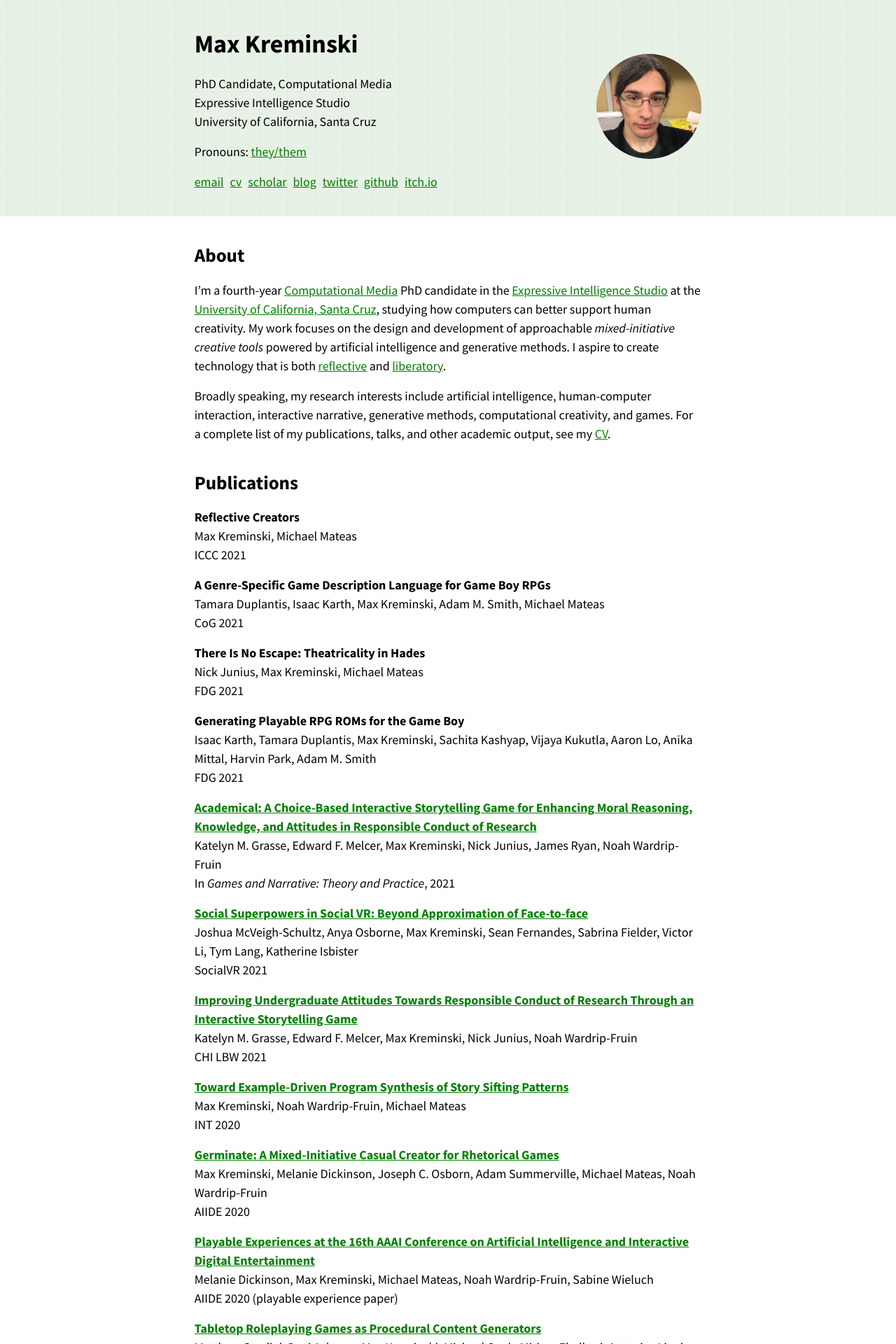
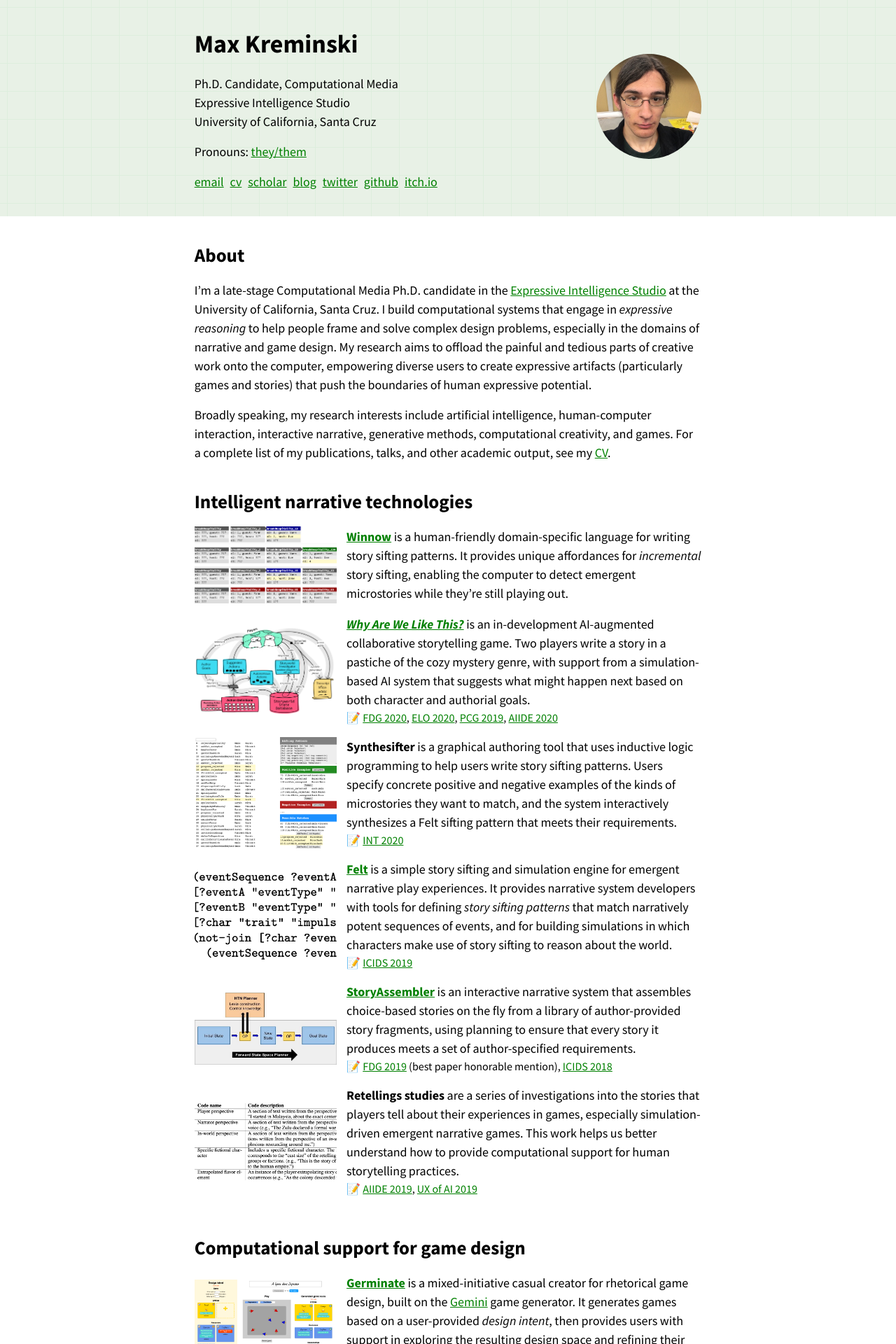
Before and after one commit to mkremins/mkremins.github.io, a Jekyll site: the page built from index.html, in a window 1280 px wide. Shown: the top 1920 px of the page at 70% size. Built offline with Jekyll 4.4.1, drawn with Linux system fonts in a browser that asks for light colours; some of the changed text lies outside the part shown.

Commit message:
Update homepage to show projects instead of pubs/talks
This needs cleanup but is good enough for now I think!

```diff
--- a/index.html
+++ b/index.html
@@ -95,19 +95,17 @@ layout: null
 		text-decoration: underline;
 	}
 	/* cards stuff */
-	.card {
-		margin-bottom: 1rem;
+	.card { display: flex; flex-flow: row wrap; align-items: center; margin-bottom: 1rem; }
+	.card-image { margin-right: 2%; width: 28%; overflow: hidden; }
+	.card-image img { width: 100%; }
+	.card-text { width: 70%; }
+	.card-text .title { font-weight: bold; }
+	.card-text .pubs { font-size: 16px; }
+	@media only screen and (max-width: 560px) {
+		.card-image { width: 80% !important; border: 1px solid #ccc; padding: 1ch; margin-bottom: 0.25rem; }
+		.card-text { width: 100% !important; }
 	}
-	.card:last-child {
-		margin-bottom: 0;
-	}
-	.title {
-		font-weight: bold;
-		margin-bottom: 0;
-	}
-	.title + p {
-		margin-top: 0;
-	}
+	/* headshot */
 	.headshot {
 		position: absolute;
 		right: 2ch;
@@ -130,7 +128,7 @@ layout: null
 		<div class="left">
 			<h1><a href="/">Max Kreminski</a></h1>
 			<div class="headshot"><img src="img/headshot.jpg" alt="Me in my workspace."></div>
-			<p class="header-affiliation">PhD Candidate, Computational Media</p>
+			<p class="header-affiliation">Ph.D. Candidate, Computational Media</p>
 			<p class="header-affiliation">Expressive Intelligence Studio</p>
 			<p class="header-affiliation">University of California, Santa Cruz</p>
 			<p class="header-pronoun">Pronouns: <a href="https://pronoun.is/they">they/them</a></p>
@@ -151,70 +149,133 @@ layout: null
 		<section class="about">
 			<div class="container">
 				<h2 class="section-title">About</h2>
-				<p>I’m a fourth-year <a href="https://www.soe.ucsc.edu/departments/computational-media">Computational Media</a> PhD candidate in the <a href="https://eis.ucsc.edu">Expressive Intelligence Studio</a> at the <a href="https://www.ucsc.edu/">University of California, Santa Cruz</a>, studying how computers can better support human creativity. My work focuses on the design and development of approachable <em>mixed-initiative creative tools</em> powered by artificial intelligence and generative methods<!--, with the goal of helping people create stuff they wouldn’t be able to create alone-->. I aspire to create technology that is both <a href="https://twitter.com/maxkreminski/status/1272245033136091136">reflective</a> and <a href="https://twitter.com/chrisamaphone/status/1291804250033606657">liberatory</a>.</p>
+				<p>I’m a late-stage Computational Media Ph.D. candidate in the <a href="https://eis.ucsc.edu">Expressive Intelligence Studio</a> at the University of California, Santa Cruz. I build computational systems that engage in <em>expressive reasoning</em> to help people frame and solve complex design problems, especially in the domains of narrative and game design. My research aims to offload the painful and tedious parts of creative work onto the computer, empowering diverse users to create expressive artifacts (particularly games and stories) that push the boundaries of human expressive potential.</p>
 				<p>Broadly speaking, my research interests include artificial intelligence, human-computer interaction, interactive narrative, generative methods, computational creativity, and games. For a complete list of my publications, talks, and other academic output, see my <a href="/cv">CV</a>.</p>
 			</div>
 		</section>
-		<section id="publications">
+		<section id="int-projects">
 			<div class="container">
-				<h2 class="section-title">Publications</h2>
-				{% for pub in site.data.publications %}
-				<div class="card pub-card">
-					<div class="title">{% if pub.url and pub.url != "" %}<a href="{{pub.url}}">{{pub.title}}</a>{% else %}{{pub.title}}{% endif %}</div>
-					<div class="authors">{{pub.authors | join: ", "}}</div>
-					<div class="venue"><span title="{{pub.venue_long}}">{{pub.venue}}</span> {{pub.year}} {% if pub.venue_note and pub.venue_note != "" %}({{pub.venue_note}}){% endif %}</div>
+				<h2 class="section-title">Intelligent narrative technologies</h2>
+				<div class="card project-card">
+					<div class="card-image"><img src="/img/projects/Winnow.png" alt=""></div>
+					<div class="card-text">
+						<span class="title"><a href="https://github.com/mkremins/winnow">Winnow</a></span> is a human-friendly domain-specific language for writing story sifting patterns. It provides unique affordances for <em>incremental</em> story sifting, enabling the computer to detect emergent microstories while they’re still playing out.
+					</div>
 				</div>
-			  {% endfor %}
+				<div class="card project-card">
+					<div class="card-image"><img src="/img/projects/WAWLT.png" alt=""></div>
+					<div class="card-text">
+						<span class="title"><a href="https://github.com/ItsProbablyFine/WAWLT"><em>Why Are We Like This?</em></a></span> is an in-development AI-augmented collaborative storytelling game. Two players write a story in a pastiche of the cozy mystery genre, with support from a simulation-based AI system that suggests what might happen next based on both character and authorial goals.<!--  <a href="https://github.com/ItsProbablyFine/WAWLT">Code available here.</a>-->
+						<div class="pubs">
+							📝 <a href="https://mkremins.github.io/publications/WAWLT_FDG2020.pdf">FDG 2020</a>, <a href="https://mkremins.github.io/publications/WAWLT_ELO2020.pdf">ELO 2020</a>, <a href="https://mkremins.github.io/publications/CozyMysteryConstructionKit.pdf">PCG 2019</a>, <a href="https://www.aaai.org/ojs/index.php/AIIDE/article/view/7457">AIIDE 2020</a>
+						</div>
+					</div>
+				</div>
+				<div class="card project-card">
+					<div class="card-image"><img src="/img/projects/Synthesifter.png" alt=""></div>
+					<div class="card-text">
+						<span class="title">Synthesifter</span> is a graphical authoring tool that uses inductive logic programming to help users write story sifting patterns. Users specify concrete positive and negative examples of the kinds of microstories they want to match, and the system interactively synthesizes a Felt sifting pattern that meets their requirements.
+						<div class="pubs">
+							📝 <a href="https://mkremins.github.io/publications/Synthesifter_INT2020.pdf">INT 2020</a>
+						</div>
+					</div>
+				</div>
+				<div class="card project-card">
+					<div class="card-image"><img src="/img/projects/Felt.png" alt="" style="width:320%"></div>
+					<div class="card-text">
+						<span class="title"><a href="https://github.com/mkremins/felt">Felt</a></span> is a simple story sifting and simulation engine for emergent narrative play experiences. It provides narrative system developers with tools for defining <em>story sifting patterns</em> that match narratively potent sequences of events, and for building simulations in which characters make use of story sifting to reason about the world.<!--  <a href="https://github.com/mkremins/felt">Code available here.</a>-->
+						<div class="pubs">
+							📝 <a href="https://mkremins.github.io/publications/Felt_SimpleStorySifter.pdf">ICIDS 2019</a>
+						</div>
+					</div>
+				</div>
+				<div class="card project-card">
+					<div class="card-image"><img src="/img/projects/StoryAssembler.jpg" alt=""></div>
+					<div class="card-text">
+						<span class="title"><a href="https://github.com/LudoNarrative/StoryAssembler">StoryAssembler</a></span> is an interactive narrative system that assembles choice-based stories on the fly from a library of author-provided story fragments, using planning to ensure that every story it produces meets a set of author-specified requirements.<!--  I joined this project partway through development and worked with fellow EIS PhD student <a href="https://twitter.com/logodaedalus">Jacob Garbe</a> to bring it up to readiness for public release.<a href="https://github.com/LudoNarrative/StoryAssembler">Code available here.</a>-->
+						<div class="pubs">
+							📝 <a href="https://mkremins.github.io/publications/StoryAssembler.pdf">FDG 2019</a> (best paper honorable mention), <a href="https://mkremins.github.io/publications/Storylets_SketchingAMap.pdf">ICIDS 2018</a>
+						</div>
+					</div>
+				</div>
+				<div class="card project-card">
+					<div class="card-image"><img src="/img/projects/Retellings.png" alt=""></div>
+					<div class="card-text">
+						<span class="title">Retellings studies</span> are a series of investigations into the stories that players tell about their experiences in games, especially simulation-driven emergent narrative games. This work helps us better understand how to provide computational support for human storytelling practices.
+						<div class="pubs">
+							📝 <a href="https://mkremins.github.io/publications/EvaluatingViaRetellings.pdf">AIIDE 2019</a>, <a href="https://mkremins.github.io/publications/GenerativeGames_StorytellingPartners.pdf">UX of AI 2019</a>
+						</div>
+					</div>
+				</div>
 			</div>
 		</section>
-		<section id="talks">
+		<section id="gds-projects">
 			<div class="container">
-				<h2 class="section-title">Talks</h2>
-				{% for talk in site.data.talks %}
-				{% if talk.type != "panel" %}
-				<div class="card talk-card">
-					<div class="title">{% if talk.url and talk.url != "" %}<a href="{{talk.url}}">{{talk.title}}</a>{% else %}{{talk.title}}{% endif %}</div>
-					<div class="venue">{{talk.venue}} {{talk.year}} {% if talk.subvenue and talk.subvenue != "" %}({{talk.subvenue}}){% endif %}</div>
+				<h2 class="section-title">Computational support for game design</h2>
+				<div class="card project-card">
+					<div class="card-image"><img src="/img/projects/Germinate.png" alt=""></div>
+					<div class="card-text">
+						<span class="title"><a href="https://github.com/ExpressiveIntelligence/Germinate">Germinate</a></span> is a mixed-initiative casual creator for rhetorical game design, built on the <a href="https://github.com/ExpressiveIntelligence/Gemini">Gemini</a> game generator. It generates games based on a user-provided <em>design intent</em>, then provides users with support in exploring the resulting design space and refining their intent based on the generated games.<!-- <a href="https://github.com/ExpressiveIntelligence/Germinate">Code available here.</a>-->
+						<div class="pubs">
+							📝 <a href="https://mkremins.github.io/publications/Germinate_AIIDE2020.pdf">AIIDE 2020</a>
+						</div>
+					</div>
 				</div>
-				{% endif %}
-			  {% endfor %}
+				<div class="card project-card">
+					<div class="card-image"><img src="/img/projects/GBS.png" alt=""></div>
+					<div class="card-text">
+						<span class="title">GBS</span> is a genre-specific game description language for Game Boy RPGs, extracted from the <a href="https://www.gbstudio.dev/">GB Studio</a> game creation tool. We’re using it as a shared language between human designers and computational systems to build an ecosystem of novel game design support tools that better understand games as an expressive medium.<!-- <a href="https://github.com/ExpressiveIntelligence/Germinate">Code available here.</a>-->
+						<!--<div class="pubs">
+							📝 <a href="">CoG 2021</a>, <a href="">FDG 2021</a>
+						</div>-->
+					</div>
+				</div>
 			</div>
 		</section>
-		<section id="projects">
+		<section id="other-projects">
 			<div class="container">
-				<h2 class="section-title">Selected projects</h2>
-				<p>Note: These are only a few of my projects! See my <a href="https://github.com/mkremins">GitHub</a> and <a href="https://mkremins.itch.io">itch.io</a> pages for more.</p>
+				<h2 class="section-title">Other selected projects</h2>
 				<div class="card project-card">
-					<div class="title"><a href="https://github.com/ExpressiveIntelligence/Germinate">Germinate</a></div>
-					<p class="desc">A mixed-initiative casual creator for rhetorical game design, built on the <a href="https://github.com/ExpressiveIntelligence/Gemini">Gemini</a> game generator. Generates games based on a user-provided <em>design intent</em>, then provides users with support in exploring the resulting design space and refining their intent based on the generated games. Designed and developed in collaboration with frequent co-conspirator <a href="http://www.melaniedickinson.com/">Melanie Dickinson</a>.<!-- <a href="https://github.com/ExpressiveIntelligence/Germinate">Code available here.</a>--></p>
+					<div class="card-image"><img src="/img/projects/Blabrecs.jpeg" alt=""></div>
+					<div class="card-text">
+						<span class="title"><a href="https://mkremins.github.io/blabrecs"><em>Blabrecs</em></a></span> is a rules modification for the wordgame <em>Scrabble</em> that forbids players from using actual English dictionary words. Instead, players may only use nonsense words that <em>sound like</em> English to an AI trained on the dictionary.<!--<a href="https://github.com/mkremins/blabrecs">Code available here.</a>-->
+						<div class="pubs">
+							🗞️ <a href="https://www.newscientist.com/article/mg24933162-600-why-you-should-trust-reindeer-to-pick-stocks-over-politicians/">New Scientist</a>, <a href="https://thenextweb.com/neural/2020/12/14/new-ai-scrabble-mod-only-allows-words-that-dont-exist/">The Next Web</a>, <a href="https://www.dicebreaker.com/games/scrabble/news/scrabble-variant-nonsense-words-blabrecs-ai">Dicebreaker</a>
+						</div>
+					</div>
 				</div>
 				<div class="card project-card">
-					<div class="title"><a href="https://github.com/ItsProbablyFine/WAWLT">Why Are We Like This?</a></div>
-					<p class="desc">An AI-augmented collaborative storytelling game. Two players write a story in a pastiche of the cozy mystery genre, with support from a simulation-based AI system that suggests what might happen next and operationalizes character subjectivity through <em>story sifting</em>. Designed and developed in collaboration with frequent co-conspirator <a href="http://www.melaniedickinson.com/">Melanie Dickinson</a>.<!--  <a href="https://github.com/ItsProbablyFine/WAWLT">Code available here.</a>--></p>
+					<div class="card-image"><img src="/img/projects/Academical.png" alt=""></div>
+					<div class="card-text"><span class="title"><a href="https://altgameslab.soe.ucsc.edu/academical/"><em>Academical</em></a></span> is an interactive narrative game that uses roleplaying to train new researchers in responsible conduct of research. Our user studies have found that <em>Academical</em> is better than existing RCR training materials at engaging users, teaching some RCR topics, and promoting moral reasoning – without falling behind in other areas.
+					<div class="pubs">
+						📝 <a href="https://mkremins.github.io/publications/RCR_FDG2020.pdf">FDG 2020</a> (exceptional paper), <a href="https://mkremins.github.io/publications/RCR_CHI2021.pdf">CHI 2021</a>, <a href="https://mkremins.github.io/publications/RCR_CHI2020.pdf">CHI 2020</a>, <a href="https://mkremins.github.io/publications/RCR_GaNTaP.pdf">book chapter</a>
+					</div>
+					</div>
 				</div>
 				<div class="card project-card">
-					<div class="title"><a href="https://github.com/mkremins/felt">Felt</a></div>
-					<p class="desc">A simple <a href="https://mkremins.github.io/publications/Felt_SimpleStorySifter.pdf">story sifting</a> and simulation engine for emergent narrative play experiences. Provides narrative system developers with tools for defining <em>story sifting patterns</em> that match narratively potent sequences of events, and for building simulations in which characters make use of story sifting to reason about the world. Designed and developed in collaboration with frequent co-conspirator <a href="http://www.melaniedickinson.com/">Melanie Dickinson</a>.<!--  <a href="https://github.com/mkremins/felt">Code available here.</a>--></p>
+					<div class="card-image"><img src="/img/projects/Redactionist.png" alt=""></div>
+					<div class="card-text">
+						<span class="title"><a href="https://mkremins.github.io/blackout/interactive">Redactionist</a></span> is an AI-based tool that helps you create poetry by erasing words from a source text. It builds on my earlier work in this direction: a <a href="https://mkremins.github.io/blackout">browser bookmarklet</a> that can turn any arbitrary webpage into blackout poetry. <!--<a href="https://github.com/mkremins/blackout">Code available here.</a>-->
+						<div class="pubs">
+							📝 <a href="https://mkremins.github.io/publications/GeneratorsThatRead.pdf">PCG 2019</a><br>
+							🗣️ <a href="https://www.youtube.com/watch?v=klO7XBFUIj8">!!Con West 2019</a>, <a href="https://www.twitch.tv/videos/432818307?t=0h27m20s">Computational Poetry Workshop 2019</a>
+						</div>
+					</div>
 				</div>
-				<div class="card project-card">
-					<div class="title"><a href="https://mkremins.github.io/blabrecs">Blabrecs</a></div>
-					<p class="desc">A rules modification for the wordgame Scrabble that forbids players from using actual English dictionary words. Instead, players may only use nonsense words that <em>sound like</em> English to an AI trained on the dictionary. <a href="https://github.com/mkremins/blabrecs">Code available here.</a></p>
-				</div>
-				<div class="card project-card">
-					<div class="title"><a href="https://github.com/LudoNarrative/StoryAssembler">StoryAssembler</a></div>
-					<p class="desc">An interactive narrative system that assembles choice-based stories on the fly from a library of author-provided story fragments, using planning to ensure that every story it produces meets a set of author-specified requirements. I joined this project partway through development and worked with fellow EIS PhD student <a href="https://twitter.com/logodaedalus">Jacob Garbe</a> to bring it up to readiness for public release.<!--  <a href="https://github.com/LudoNarrative/StoryAssembler">Code available here.</a>--></p>
-				</div>
-				<div class="card project-card">
-					<div class="title"><a href="https://mkremins.github.io/blackout">Procedural blackout poetry</a></div>
-					<p class="desc">An ongoing series of investigations into the creation of procedural blackout poetry. Includes a <a href="https://mkremins.github.io/blackout">browser bookmarklet</a> that can turn any arbitrary webpage into blackout poetry and a <a href="https://mkremins.github.io/blackout/interactive">mixed-initiative tool</a> that lets you work together with an AI to create blackout poetry of your own. <a href="https://github.com/mkremins/blackout">Code available here.</a></p>
-				</div>
+				<!--
 				<div class="card project-card">
 					<div class="title"><a href="https://mkremins.itch.io/starfreighter">Starfreighter</a></div>
 					<p class="desc">A procedural narrative game set in a completely procedurally generated galaxy. Uses <a href="https://mkremins.github.io/publications/Storylets_SketchingAMap.pdf">parametrized storylets</a> to achieve a greater level of dynamism than is possible with typical branching narrative structures. <a href="https://github.com/mkremins/starfreighter">Code available here.</a></p>
 				</div>
+				-->
 				<div class="card project-card">
-					<div class="title"><a href="https://mkremins.itch.io/epitaph">Epitaph</a></div>
-					<p class="desc">A procedural narrative idlegame about existential risks and the death of civilizations, made for the <a href="https://itch.io/jam/fermi-paradox-jam">Fermi Paradox Jam</a> in September 2016. My first attempt to create a <a href="https://mkremins.github.io/publications/GardeningGames.pdf">gardening game</a>: a game that uses procedural content generation to position the player as the caretaker of a living world, which will keep growing and changing even in the player's absence. <a href="https://github.com/mkremins/epitaph">Code available here.</a></p>
+					<div class="card-image"><img src="/img/projects/Epitaph.png" alt=""></div>
+					<div class="card-text">
+						<span class="title"><a href="https://mkremins.itch.io/epitaph"><em>Epitaph</em></a></span> is a procedural narrative idlegame about existential risks and the death of civilizations. Bennett Foddy (the creator of <em>QWOP</em>) considers it <a href="https://twitter.com/bfod/status/1381096117639786496">“one of the great web games”</a>. It was the precursor to my academic work on <em>gardening games</em>, which use procedural content generation to support gameplay experiences of caretaking rather than extraction.<!--My first attempt to create a <a href="https://mkremins.github.io/publications/GardeningGames.pdf">gardening game</a>: a game that uses procedural content generation to position the player as the caretaker of a living world, which will keep growing and changing even in the player's absence.--> <!--<a href="https://github.com/mkremins/epitaph">Code available here.</a>-->
+						<div class="pubs">
+							📝 <a href="https://mkremins.github.io/publications/GardeningGames.pdf">PCG 2018</a>
+						</div>
+					</div>
 				</div>
 				<!--
 				<div class="card project-card">
@@ -222,6 +283,7 @@ layout: null
 					<p class="desc">An authoring environment for simulationist interactive fiction, heavily influenced by Chris Martens’ <a href="http://www.cs.cmu.edu/~cmartens/thesis/">Ceptre</a> project. Still in the early stages of development, but the eventual goal is to create the equivalent of <a href="https://twinery.org">Twine</a> for stories based on <a href="https://mkremins.github.io/publications/Storylets_SketchingAMap.pdf">parametrized storylets</a> rather than static branching narrative structures. <a href="https://github.com/mkremins/riffle">Code available here.</a></p>
 				</div>
 				-->
+				<!--<p>Note: These are only a few of my projects! See my <a href="https://github.com/mkremins">GitHub</a> and <a href="https://mkremins.itch.io">itch.io</a> pages for more. Many recent projects were designed and developed in collaboration with my frequent co-conspirator <a href="http://www.melaniedickinson.com/">Melanie Dickinson</a>.</p>-->
 			</div>
 		</section>
 	</main>
```
Also changed, not shown: img/projects/Blabrecs.jpeg (added), img/projects/Epitaph.png (added), img/projects/Felt.png (added), img/projects/GBS.png (added), img/projects/Germinate.png (added), img/projects/Redactionist.png (added), img/projects/Retellings.png (added), img/projects/StoryAssembler.jpg (added), img/projects/Synthesifter.png (added), img/projects/WAWLT.png (added), img/projects/Winnow.png (added), 1 other file.
